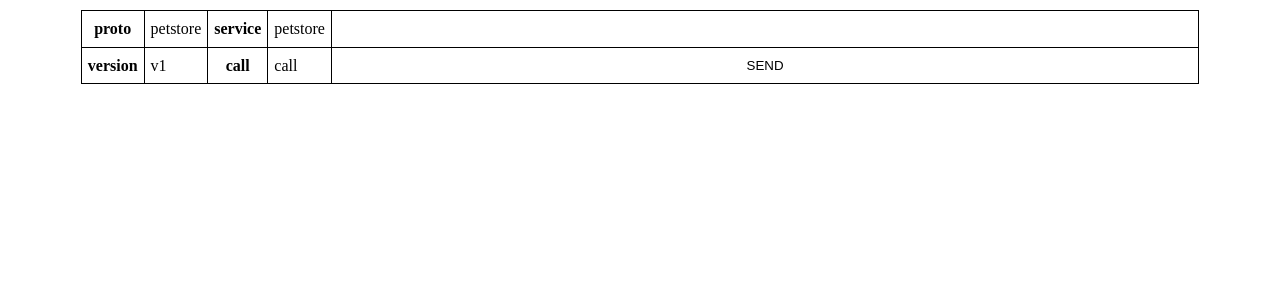
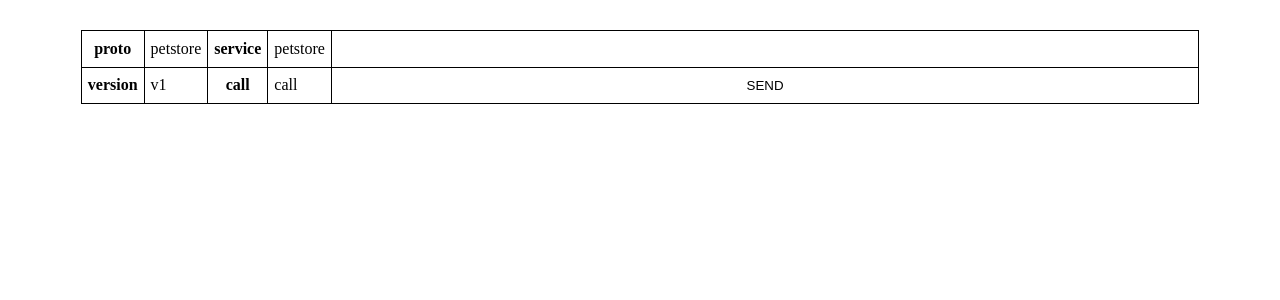
Before and after one commit to d1nch8g/grpc-clicker, a Svelte app in the folder webview/: page / in a window 1280 px wide. Shown: the top 300 px of the page. Built offline with nearby package versions, Linux system fonts and the light colour scheme.

Commit message:
corrected top indent

```diff
--- a/webview/src/App.svelte
+++ b/webview/src/App.svelte
@@ -35,7 +35,7 @@
 
 <style>
   .container {
-    padding-top: 0.5%;
+    padding-top: 2%;
     padding-left: 6%;
     padding-right: 6%;
   }
```
